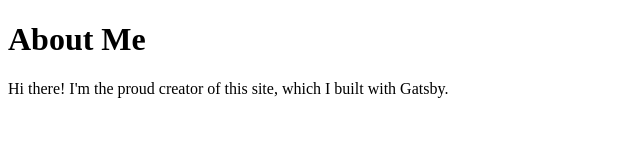
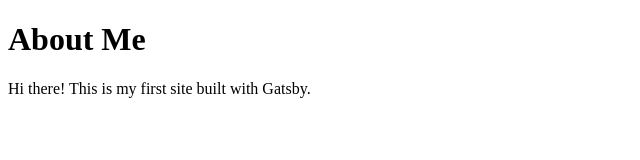
Before and after one commit to ceaguilar93/my-cool-gatsby-site, a Gatsby site: page /about in a window 1280 px wide. Shown: the whole page, without its empty margins (0-640 px from the left). Built offline with nearby package versions, Linux system fonts and the light colour scheme; Gatsby itself is replaced by a stand-in of ours.

Commit message:
Update about.js
Task: Add a page title to your page.

```diff
--- a/src/pages/about.js
+++ b/src/pages/about.js
@@ -6,10 +6,11 @@ const AboutPage = () => {
   return (
     <main>
       <h1>About Me</h1>
-      <p>Hi there! I'm the proud creator of this site, which I built with Gatsby.</p>
+      <p>Hi there! This is my first site built with Gatsby.</p>
     </main>
   )
 }
 
+export const Head = () => <title>About Me</title>
 // Step 3: Export your component
 export default AboutPage
```
